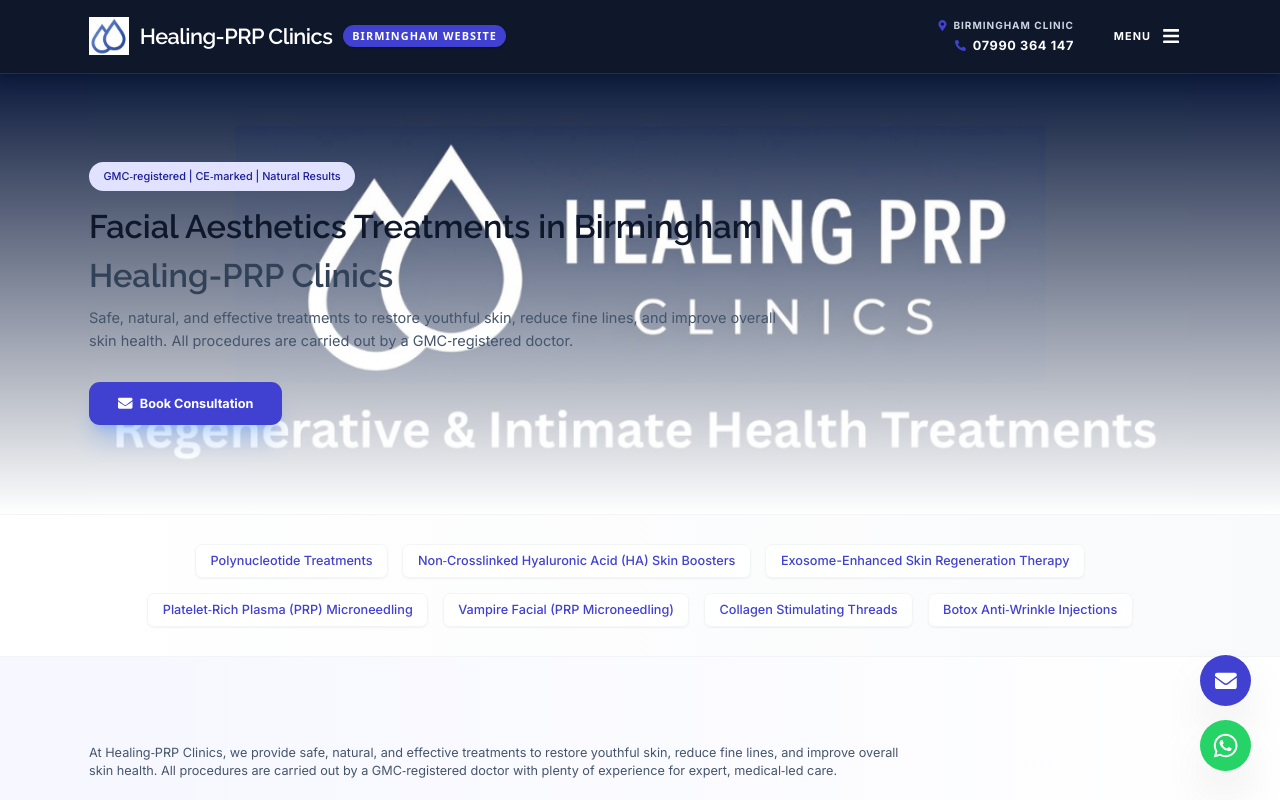
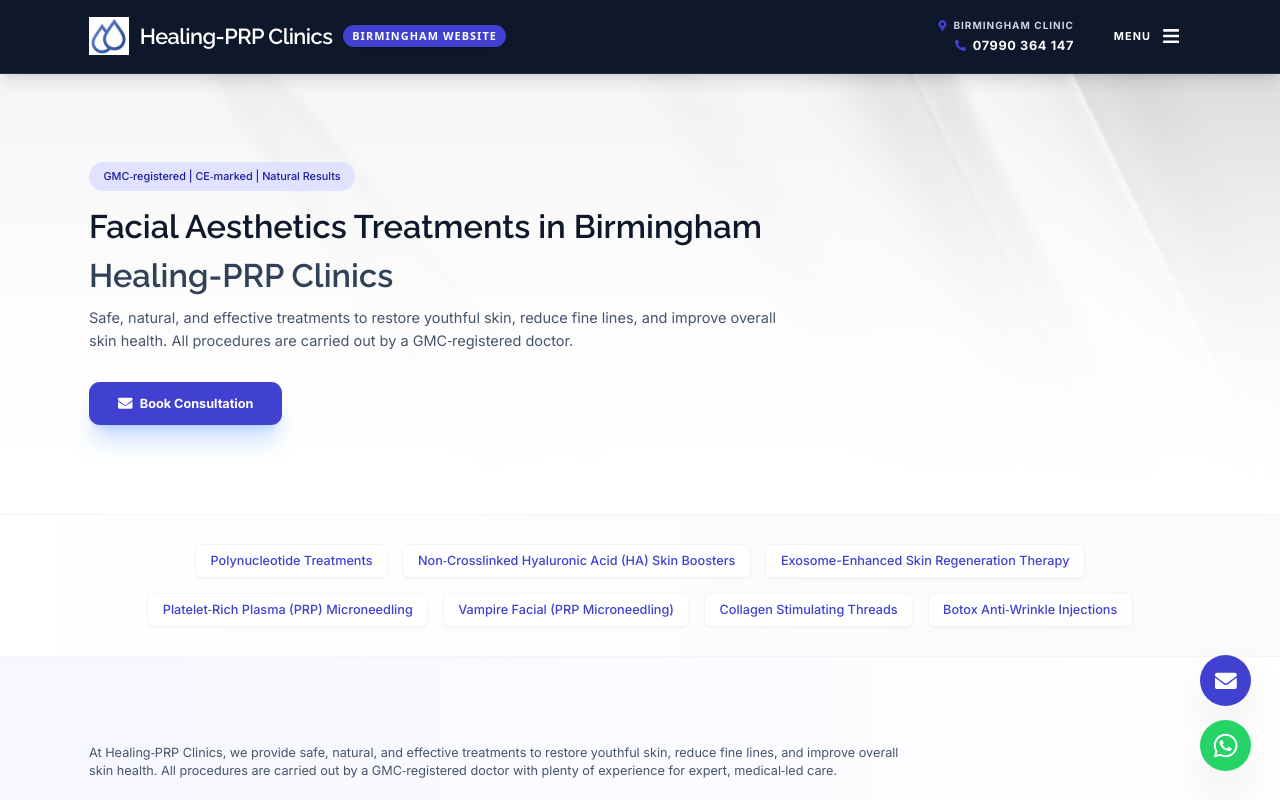
Before and after one commit to binithekid/Healing-PRP-Clinics-Preview, a Next.js app: page /birmingham/facial-aesthetics in a window 1280 px wide. Shown: the top 800 px of the page. Built offline with nearby package versions, Linux system fonts and the light colour scheme.

Commit message:
Update hero image source in FacialAestheticsClient

```diff
--- a/src/components/pages/FacialAestheticsClient.tsx
+++ b/src/components/pages/FacialAestheticsClient.tsx
@@ -393,7 +393,7 @@ export default function FacialAestheticsClient({
         <div className="absolute inset-0 z-0">
           <div className="absolute inset-0 bg-gradient-to-b from-transparent to-white z-10" />
           <img
-            src="/hero_img.png"
+            src="/hero_img3.png"
             alt="Facial Aesthetics treatment"
             className="w-full h-full object-cover"
           />
```
